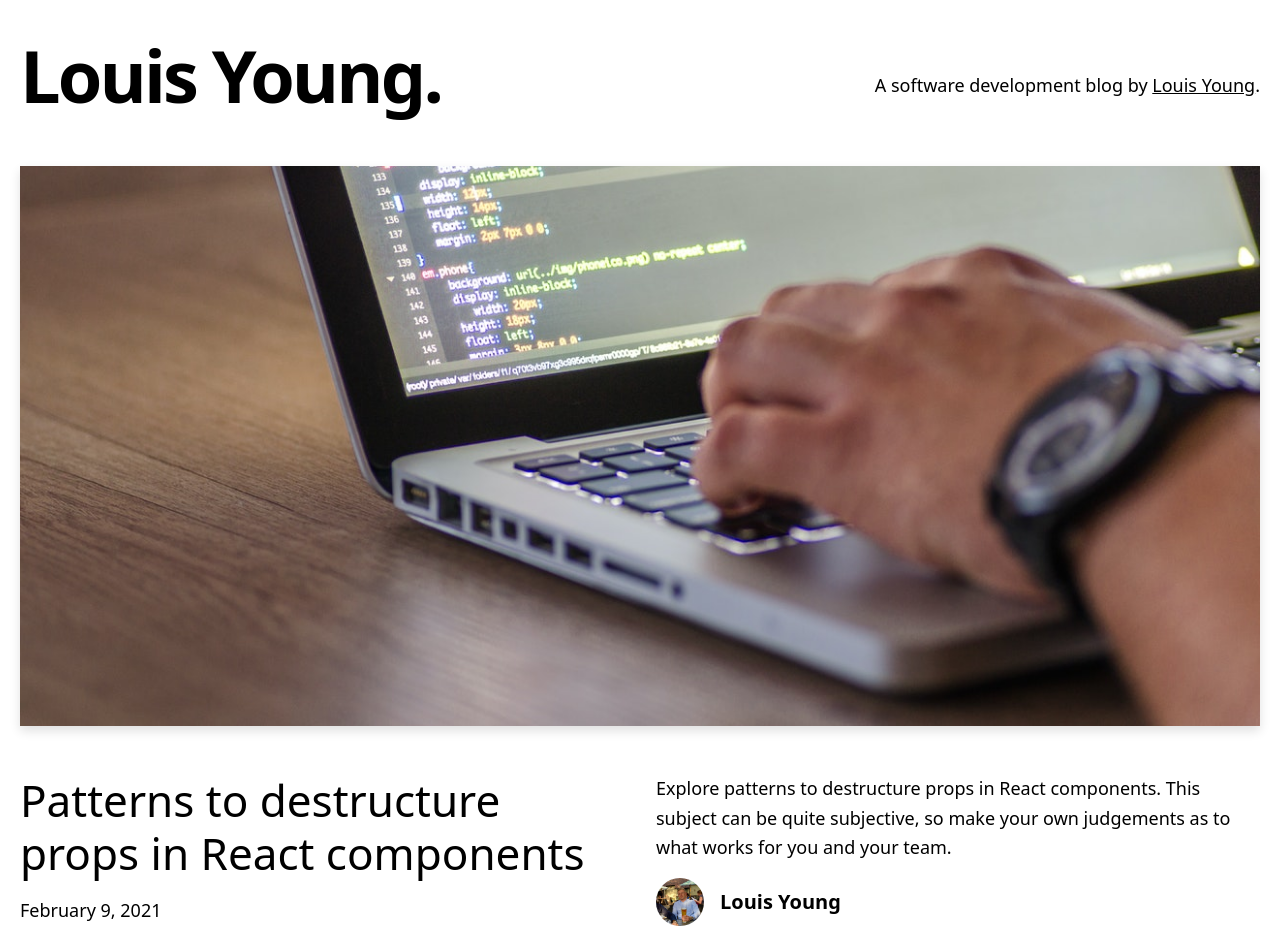
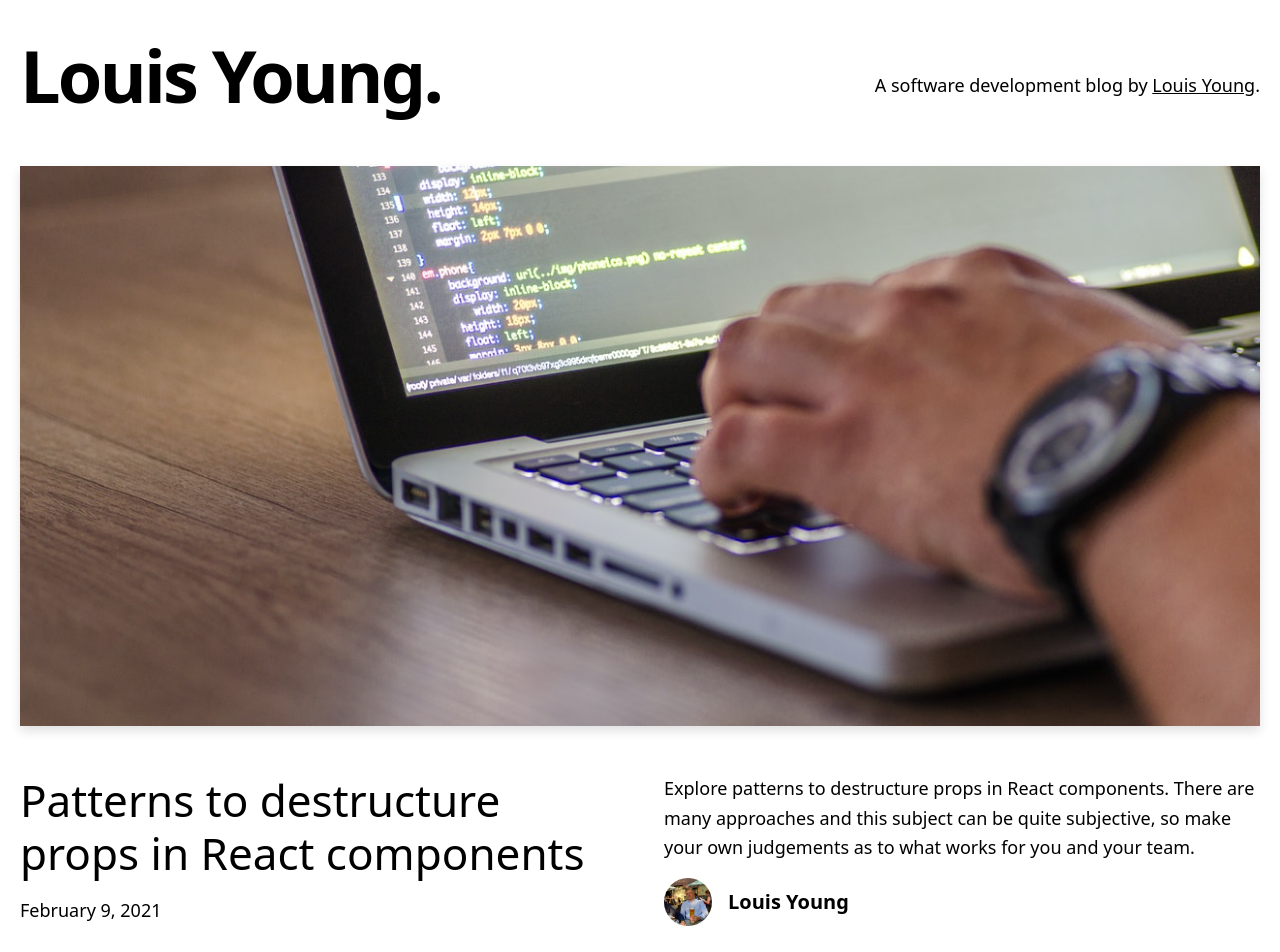
Before and after one commit to louis-young/markdown-blog, a Next.js app: page / in a window 1280 px wide. Shown: the top 952 px of the page. Built offline with nearby package versions, Linux system fonts and the light colour scheme.

Commit message:
Improve `FeaturedPost`

```diff
--- a/components/FeaturedPost.js
+++ b/components/FeaturedPost.js
@@ -18,7 +18,7 @@ const FeaturedPost = ({ title, postImage, date, excerpt, author, slug }) => {
           </a>
         </Link>
       </figure>
-      <figcaption className="md:grid md:grid-cols-2 md:gap-x-16 lg:gap-x-8 mb-20 md:mb-24">
+      <figcaption className="md:grid md:grid-cols-2 md:gap-x-16 lg:gap-x-12 mb-20 md:mb-24">
         <div>
           <h3 className="mb-4 text-3xl md:text-4xl lg:text-6xl leading-tight">
             <Link as={`/software-development-blog/${slug}`} href="/software-development-blog/[slug]">
--- a/posts/patterns-to-destructure-props-in-react-components.md
+++ b/posts/patterns-to-destructure-props-in-react-components.md
@@ -1,6 +1,6 @@
 ---
 title: "Patterns to destructure props in React components"
-excerpt: "Explore patterns to destructure props in React components. This subject can be quite subjective, so make your own judgements as to what works for you and your team."
+excerpt: "Explore patterns to destructure props in React components. There are many approaches and this subject can be quite subjective, so make your own judgements as to what works for you and your team."
 postImage: "/assets/blog/patterns-to-destructure-props-in-react-components/introduction.jpg"
 date: "2021-02-09T05:35:07.322Z"
 author:
@@ -11,7 +11,7 @@ ogImage:
   url: "/assets/blog/patterns-to-destructure-props-in-react-components/introduction.jpg"
 ---
 
-Explore patterns to destructure props in React components. This subject can be quite subjective, so make your own judgements as to what works for you and your team.
+Explore patterns to destructure props in React components. There are many approaches and this subject can be quite subjective, so make your own judgements as to what works for you and your team.
 
 ## Approaches
 
```
